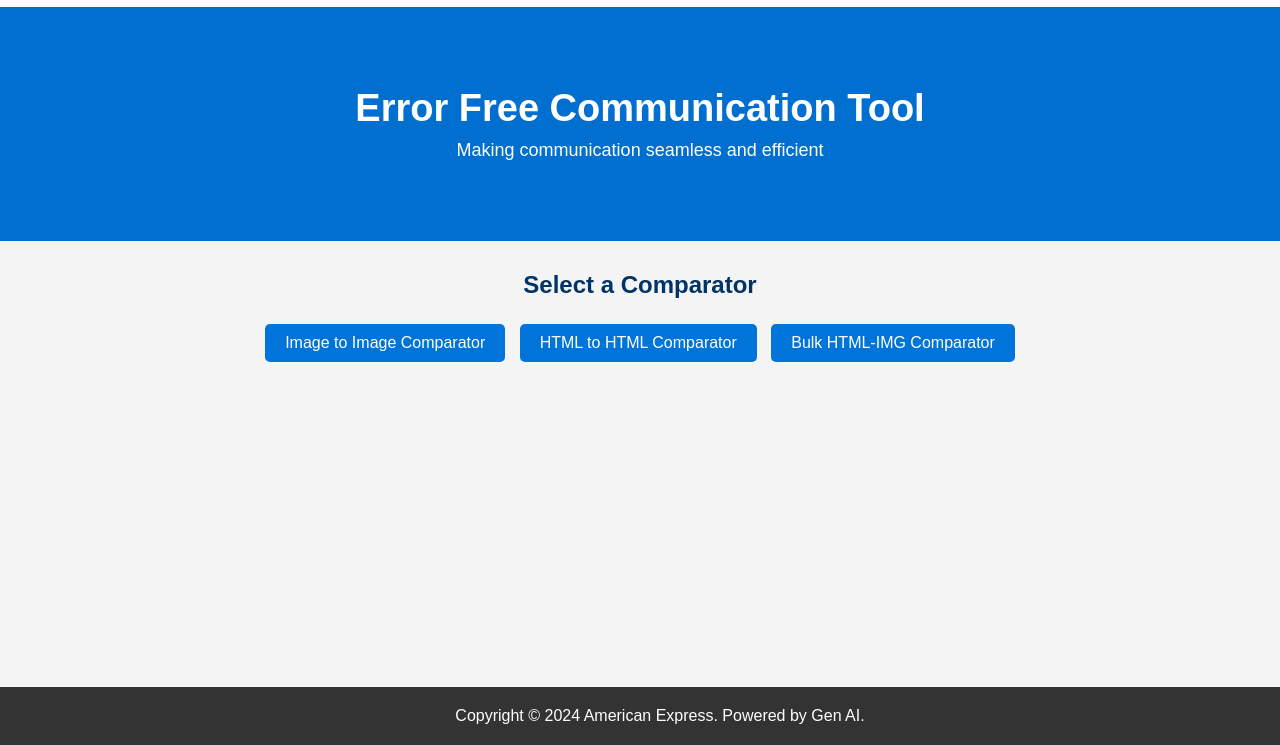
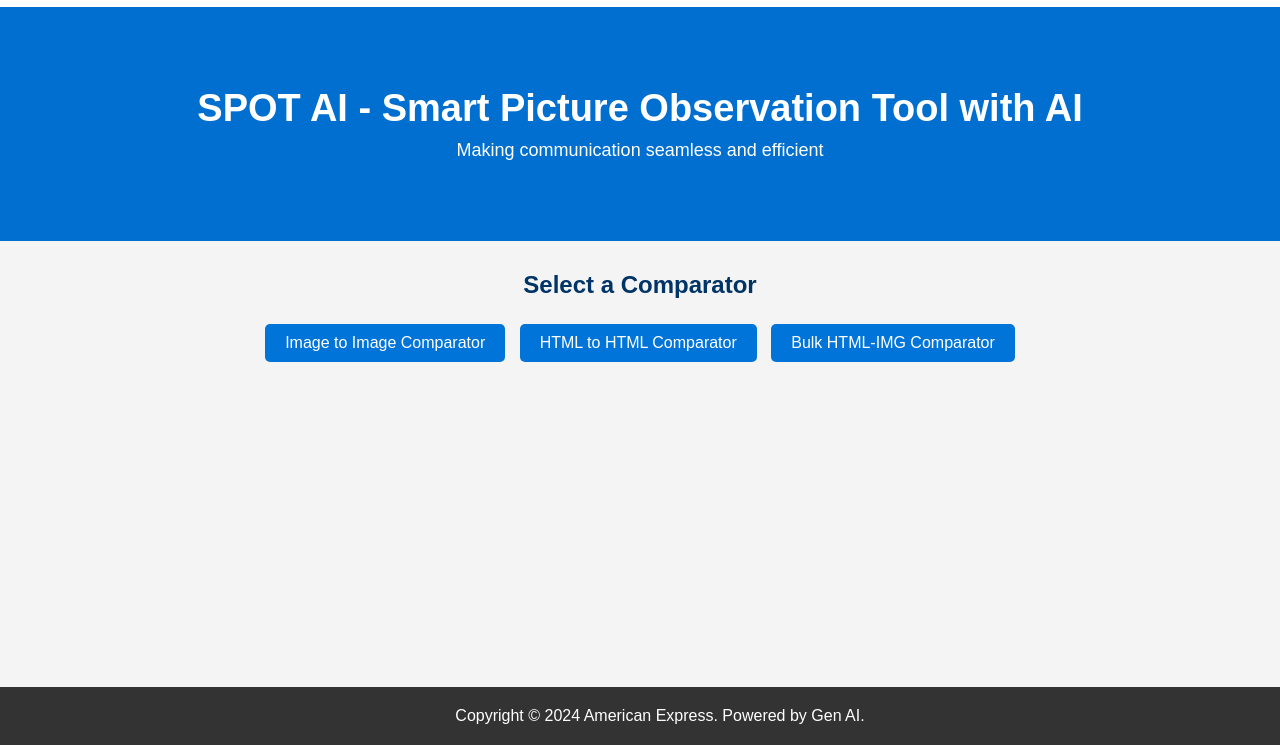
Before and after one commit to ICS-AMEX/SPOT, a plain HTML site: page index.html in a window 1280 px wide. Shown: the part 55-800 px from the top of the page. Drawn offline with nearby package versions, Linux system fonts and the light colour scheme; a script that the page names is missing.

Commit message:
Update index.html

```diff
--- a/index.html
+++ b/index.html
@@ -201,7 +201,7 @@
   </header>
   <!-- Banner -->
   <div class="banner">
-    <h1>Error Free Communication Tool</h1>
+    <h1>SPOT AI - Smart Picture Observation Tool with AI</h1>
     <p>Making communication seamless and efficient</p>
   </div>
   <!-- Main Content -->
```
